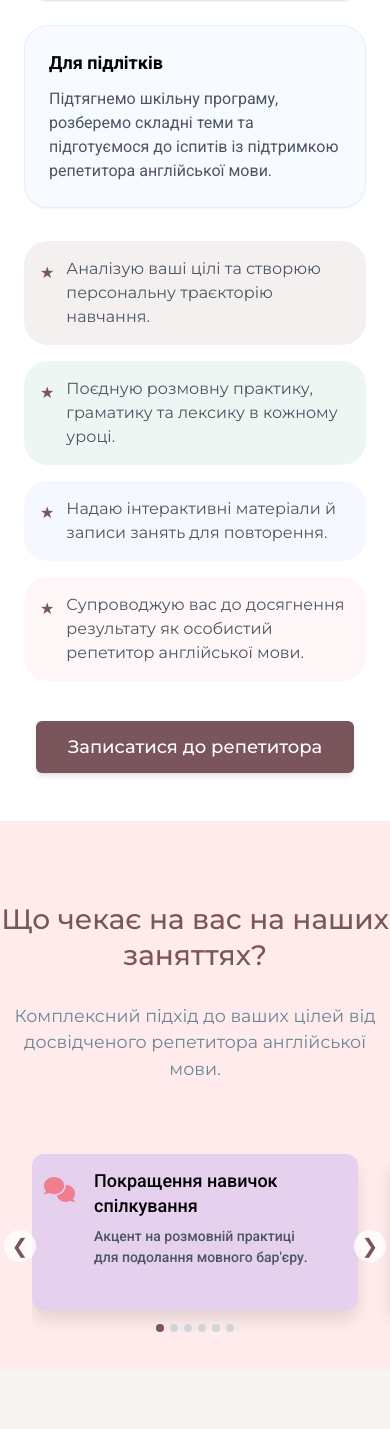
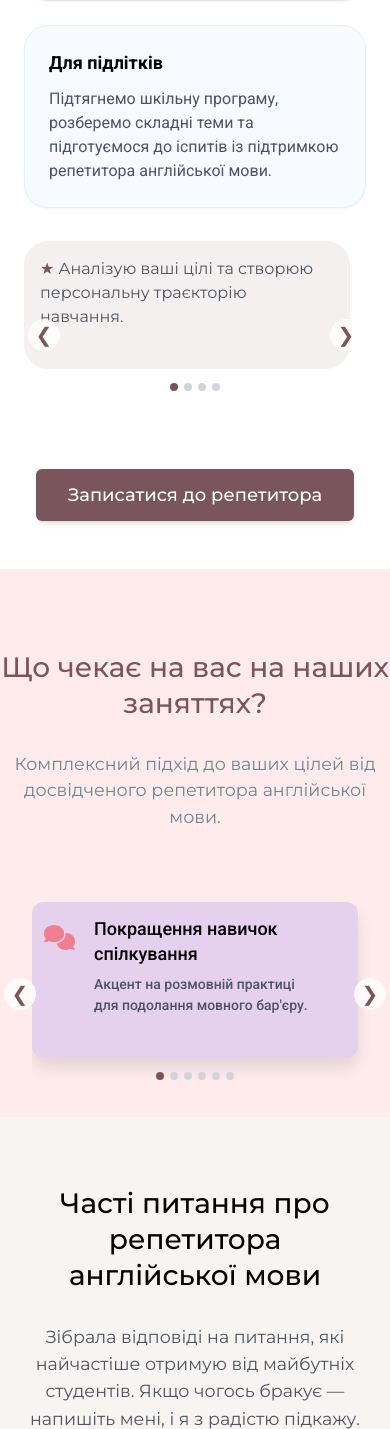
Before and after one commit to Pvitaly91/land-codex.loc, a PHP site: page / in a window 390 px wide. Shown: the part 1174-2603 px from the top of the page. Run offline with PHP 8.4, Linux system fonts and the light colour scheme; the visitor is signed in with stand-in values (Sample User, id 1); some libraries are stand-ins or nearby versions.

Commit message:
Add mobile slider for tutor benefits section

```diff
--- a/index.php
+++ b/index.php
@@ -383,7 +383,8 @@ $landingPageHtml = <<<HTML
             </p>
           </div>
         </div>
-        <ul class="section-list mt-8 grid gap-4 md:grid-cols-2" data-scroll-child>
+        <div class="section-list-slider slider-container mt-8" data-slider data-scroll-child>
+          <ul class="section-list slider-track grid gap-4 md:grid-cols-2">
             <li class="flex items-start gap-3 rounded-3xl bg-[#f3f0ef] p-4">
               <span aria-hidden="true" class="section-list__icon mt-1">★</span>
               <span class="section-list__text">Аналізую ваші цілі та створюю персональну траєкторію навчання.</span>
@@ -401,6 +402,10 @@ $landingPageHtml = <<<HTML
               <span class="section-list__text">Супроводжую вас до досягнення результату як особистий репетитор англійської мови.</span>
             </li>
           </ul>
+          <button class="slider-arrow left" type="button" aria-label="Попередній">&#10094;</button>
+          <button class="slider-arrow right" type="button" aria-label="Наступний">&#10095;</button>
+          <div class="slider-dots" role="tablist" aria-label="Перемикання ключових переваг"></div>
+        </div>
         <div class="mt-10 text-center" data-scroll-child>
           <a href="#signup" class="inline-flex items-center justify-center rounded-md  bg-[#7a555b] px-8 py-3 text-lg font-medium text-white shadow-md transition hover:bg-[#6b4950]">
             Записатися до репетитора
@@ -412,8 +417,8 @@ $landingPageHtml = <<<HTML
     <section id="services" class="features" data-scroll>
       <h2 class="title" data-scroll-child>Що чекає на вас на наших заняттях?</h2>
       <p class="text" data-scroll-child>Комплексний підхід до ваших цілей від досвідченого репетитора англійської мови.</p>
-      <div class="slider-container">
-      <div class="blocks">
+      <div class="slider-container" data-slider>
+      <div class="blocks slider-track">
         <div class="card reveal-child-zoom" data-scroll-child>
 
 <h3> <svg xmlns="http://www.w3.org/2000/svg" style="display:inline-block; margin-right: 14px" xmlns:xlink="http://www.w3.org/1999/xlink" viewBox="0 0 31 31" width="31" height="31" fill="none">
@@ -543,9 +548,9 @@ $landingPageHtml = <<<HTML
           <p>Можливість займатися індивідуально або в парі з другом.</p>
         </div>
       </div>
-      <button class="slider-arrow left" aria-label="Попередній">&#10094;</button>
-      <button class="slider-arrow right" aria-label="Наступний">&#10095;</button>
-      <div class="slider-dots"></div>
+      <button class="slider-arrow left" type="button" aria-label="Попередній">&#10094;</button>
+      <button class="slider-arrow right" type="button" aria-label="Наступний">&#10095;</button>
+      <div class="slider-dots" role="tablist" aria-label="Перемикання послуг"></div>
       </div>
     </section>
 
--- a/style.css
+++ b/style.css
@@ -869,18 +869,18 @@ h1.main strong {
 
 
   .slider-container{ position: relative; }
-  .blocks{
-    display: flex;
+  .slider-container .slider-track{
+    display: flex !important;
     overflow-x: auto;
     scroll-snap-type: x mandatory;
     -webkit-overflow-scrolling: touch;
     scroll-behavior: smooth;
-    padding: 0 16px;
-    margin-left: 32px;
-            padding-bottom: 60px;
+    padding: 0 16px 60px;
+    margin: 0 0 0 32px;
+    gap: 16px;
   }
-  .blocks::-webkit-scrollbar{ display: none; }
-  .card{
+  .slider-container .slider-track::-webkit-scrollbar{ display: none; }
+  .slider-container .slider-track > *{
     flex: 0 0 100%;
     display: block;
     width: 100%;
@@ -912,6 +912,15 @@ h1.main strong {
     background: #d1d5db;
   }
   .slider-dots button.active{ background: var(--primary); }
+}
+
+@media (max-width: 888px){
+  .section-list-slider .slider-track{
+    list-style: none;
+    margin: 0;
+    margin-left: 0;
+    padding-left: 0;
+  }
 }
 
 @media (max-width: 768px){
```
Also changed, not shown: script.js (+51 -20 lines). Lines whose indentation alone changed are shown as unchanged.
